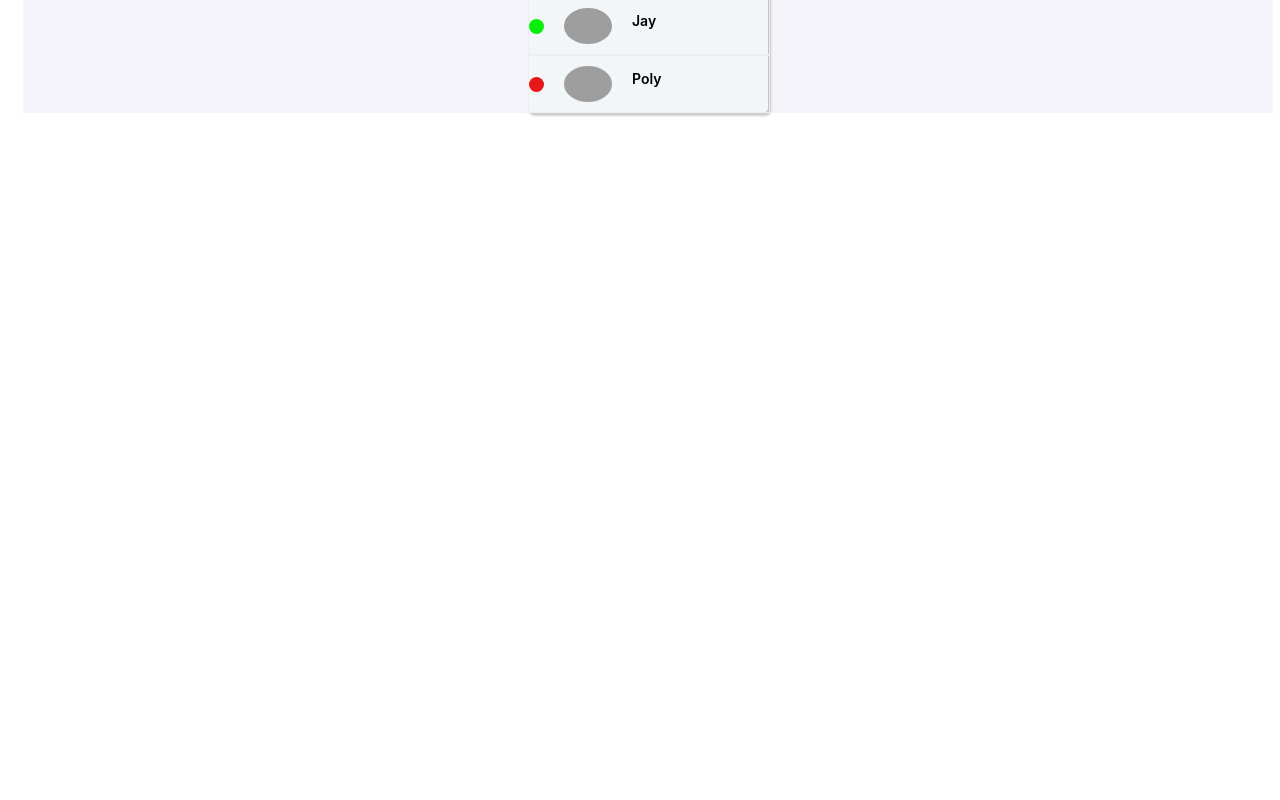
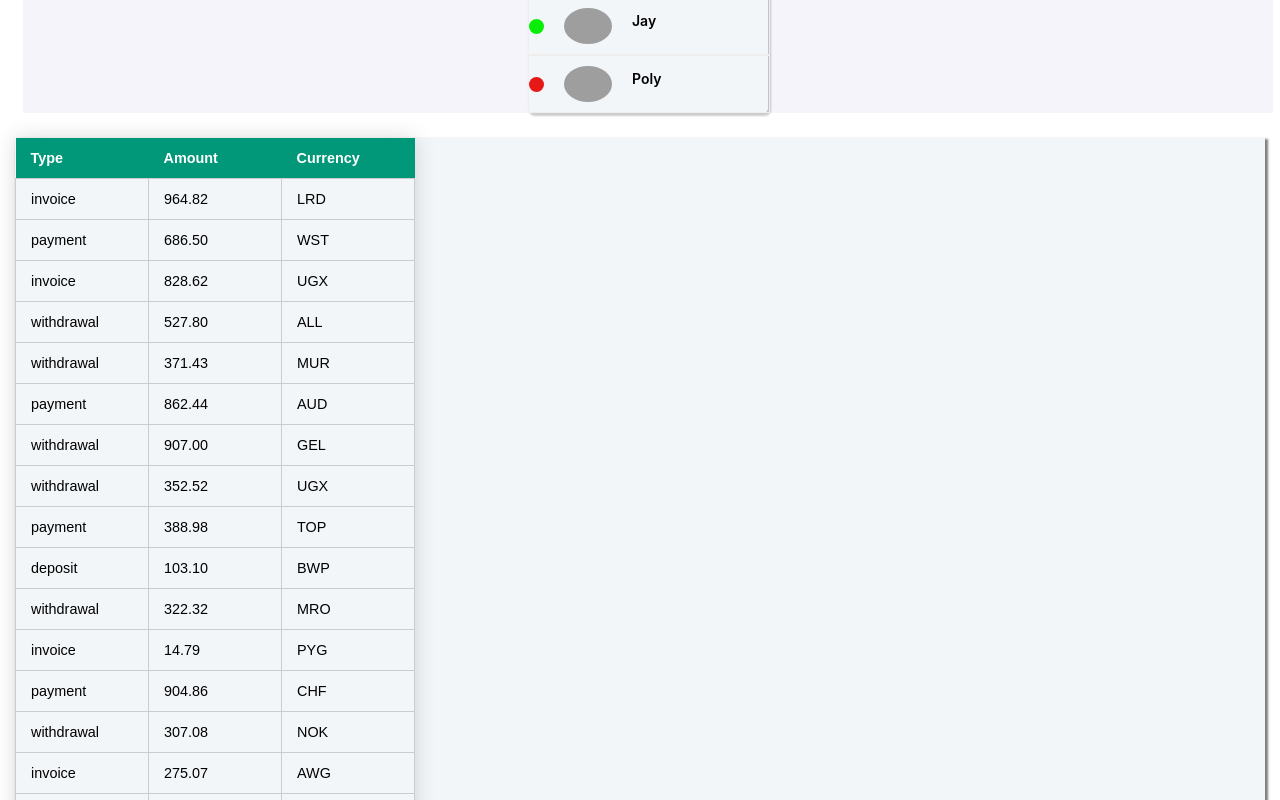
Before and after one commit to NazarKr/goit-react-hw-01, a React (Create React App) app: page / in a window 1280 px wide. Shown: the part 600-1400 px from the top of the page. Before the commit the page ends 800 px from the top, so only its background shows below. Built offline with nearby package versions, Linux system fonts and the light colour scheme; grey boxes are pictures that could not be loaded.

Commit message:
add table

```diff
--- a/src/components/App.jsx
+++ b/src/components/App.jsx
@@ -1,10 +1,12 @@
 import React from 'react';
 import user from './profile/user.json';
 import friend from './friendList/friends.json';
+import transactions from './transactionHistory/transactions.json';
 import { Profile } from './profile/profile';
 import { Container } from './App.styled';
 import { Statistic } from './statistics/statistics';
 import { FriendList } from './friendList/friendList';
+import { TransactionHistory } from './transactionHistory/transactionHistory';
 
 
 export const App = () => {
@@ -20,6 +22,7 @@ export const App = () => {
       />
       <Statistic />
       <FriendList friends={friend} />
+      <TransactionHistory items={transactions} />
     </Container>
   );
 };
--- a/src/components/profile/profile.module.css
+++ b/src/components/profile/profile.module.css
@@ -4,9 +4,10 @@
   align-items: center;
   max-width: 360px;
   min-height: 500px;
-  background-color: #e61818;
+  background-color: #7065d6;
   border-radius: 50%;
 }
+
 
 /* .description {
   display: flex;
--- /dev/null
+++ b/src/components/transactionHistory/transaction.styled.jsx
@@ -0,0 +1,39 @@
+import styled from 'styled-components';
+
+export const TransactionDiv = styled.div`
+  margin-right: auto;
+  margin-left: auto;
+  margin-bottom: 30px;
+  box-shadow: 2px 2px 2px 1px rgba(0, 0, 0, 0.5);
+  background-color: rgba(243, 246, 249, 1);
+`;
+
+export const TransactionsDivTable = styled.table`
+  //  max-width: 240px;
+  border-collapse: collapse;
+  margin: 25px 0;
+  font-size: 0.9em;
+  font-family: sans-serif;
+  min-width: 400px;
+  box-shadow: 0 0 20px rgba(0, 0, 0, 0.15);
+`;
+
+export const TransactionsThead = styled.thead`
+  background-color: #009879;
+  color: #ffffff;
+  text-align: left;
+`;
+
+export const TransactionsTh = styled.th`
+  padding: 12px 15px;
+`;
+
+export const TransactionsTr = styled.tr`
+  text-align: left;
+`;
+
+export const TransactionsTd = styled.td`
+         padding: 12px 15px;
+         width: 80px;
+         border: solid 1px #ccc;
+       `;
--- a/src/components/transactionHistory/transactionHistory.jsx
+++ b/src/components/transactionHistory/transactionHistory.jsx
@@ -1 +1,29 @@
 import React from 'react';
+import { TransactionDiv, TransactionsDivTable, TransactionsTh, TransactionsThead, } from './transaction.styled';
+import { TransactionsTable } from './transactionsTable';
+
+export const TransactionHistory = ({ items }) => (
+  <TransactionDiv>
+    <TransactionsDivTable>
+      <TransactionsThead>
+        <tr>
+          <TransactionsTh>Type</TransactionsTh>
+          <TransactionsTh>Amount</TransactionsTh>
+          <TransactionsTh>Currency</TransactionsTh>
+        </tr>
+      </TransactionsThead>
+      <tbody>
+        <>
+          {items.map(({ id, type, amount, currency }) => (
+            <TransactionsTable
+              key={id}
+              type={type}
+              amount={amount}
+              currency={currency}
+            />
+          ))}
+        </>
+      </tbody>
+    </TransactionsDivTable>
+  </TransactionDiv>
+);
--- /dev/null
+++ b/src/components/transactionHistory/transactionsTable.jsx
@@ -0,0 +1,10 @@
+import React from 'react';
+import { TransactionsTd } from './transaction.styled';
+
+export const TransactionsTable = ({ type, amount, currency }) => (
+        <tr>
+          <TransactionsTd>{type}</TransactionsTd>
+          <TransactionsTd>{amount}</TransactionsTd>
+          <TransactionsTd>{currency}</TransactionsTd>
+        </tr>
+);
```
